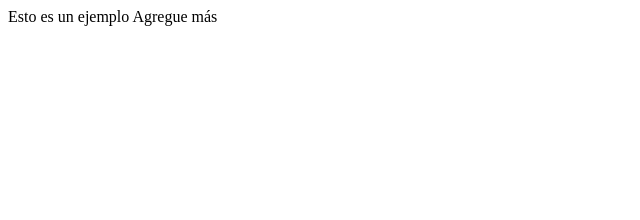
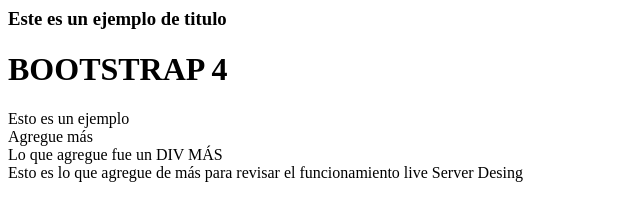
Before and after one commit to Francisco7720/maquetaHTML01, a plain HTML site: page Idex.html in a window 1280 px wide. Shown: the whole page, without its empty margins (0-640 px from the left). Drawn offline with Linux system fonts and the light colour scheme.

Commit message:
Update Idex.html
Commit # 01

```diff
--- a/Idex.html
+++ b/Idex.html
@@ -1,8 +1,13 @@
 <html>
-    <head>
-    </head>
-    <BODY>
+<head>
+    <H3>Este es un ejemplo de titulo </H3>
+    <h1><span class="badge badge-secondary"><DIV>BOOTSTRAP 4</DIV></span></h1>
+</head>
+<BODY>
         Esto es un ejemplo
-        Agregue más
-    </BODY>
+        <div>Agregue más</div>
+        <div>Lo que agregue fue un DIV MÁS</div>
+        <div>Esto es lo que agregue de más para revisar el funcionamiento live Server Desing</div>
+
+</BODY>
 </html>
```
